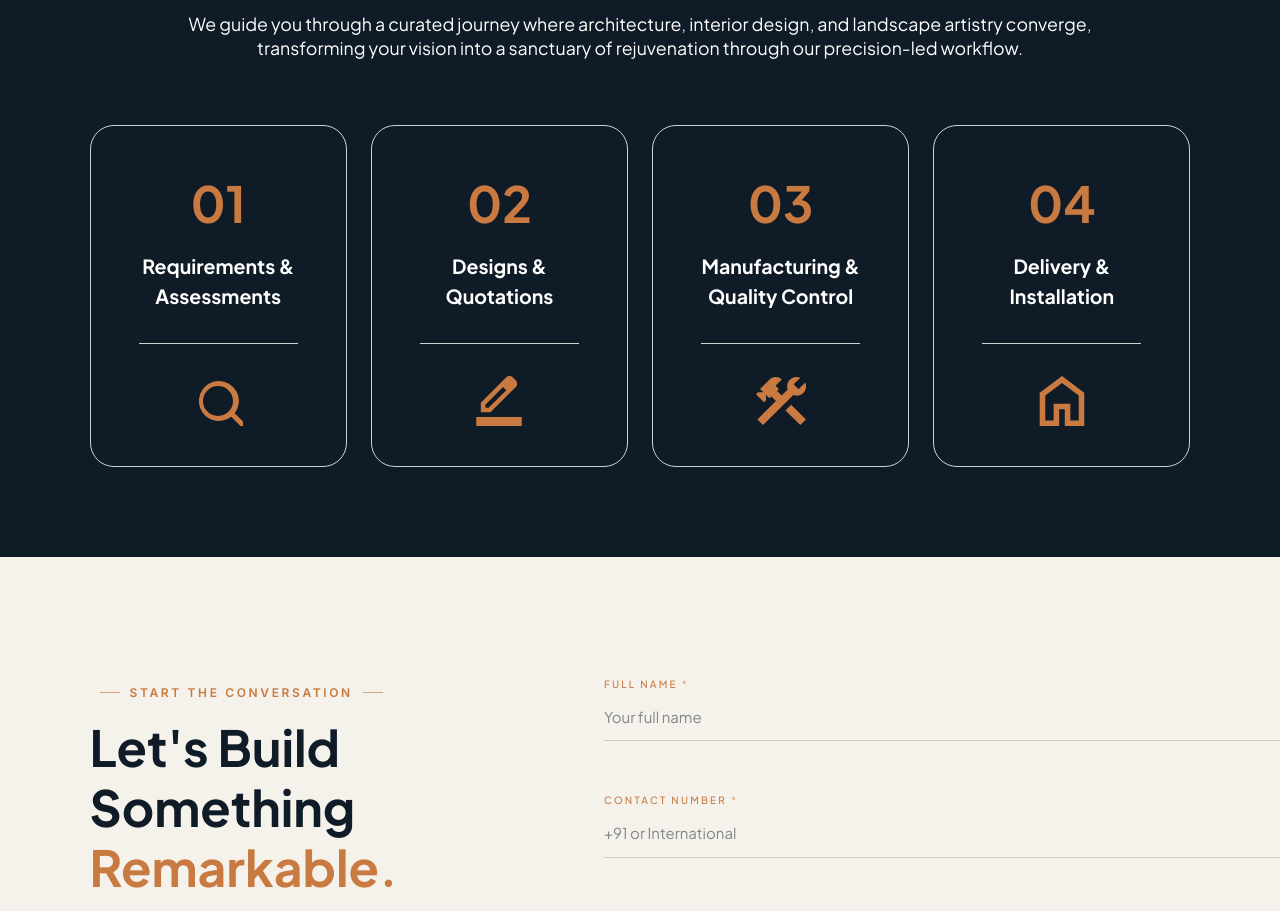
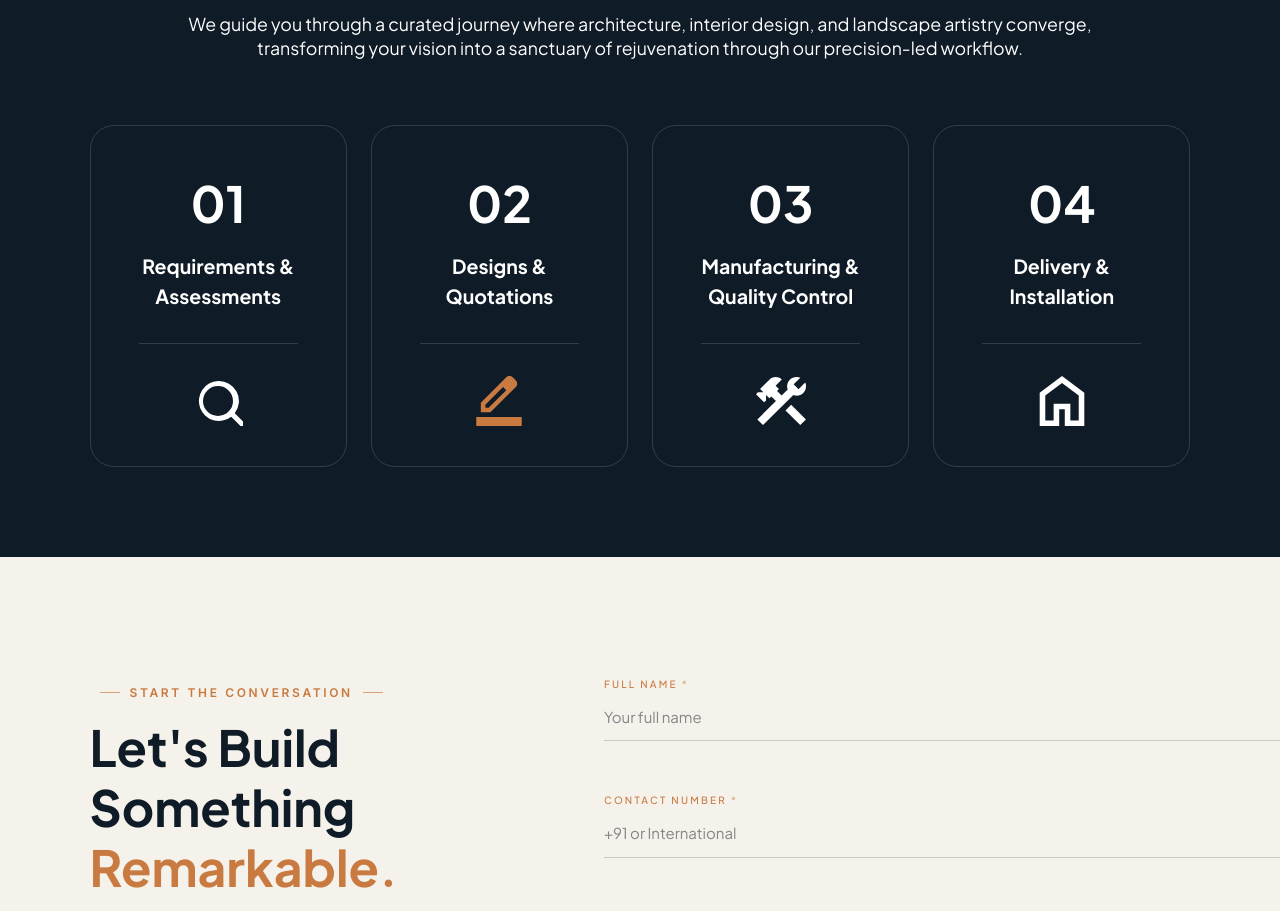
Before and after one commit to saharshcabins/saharshweb, a Next.js app: page / in a window 1280 px wide. Shown: the part 6326-7237 px from the top of the page. Built offline with nearby package versions, Linux system fonts and the light colour scheme.

Commit message:
Our Process cards: numbers and icons white by default, turn orange on hover

```diff
--- a/src/components/ui/OurProcessCardNew.tsx
+++ b/src/components/ui/OurProcessCardNew.tsx
@@ -16,11 +16,16 @@ const OurProcessCardNew: React.FC<OurProcessCardNewProps> = ({
 }) => {
   return (
     <div
-      className="group flex flex-col gap-8 py-10 px-12  rounded-3xl transition-all duration-300 border border-[var(--light-border)] hover:border-[var(--color-primary)] w-full"
+      className="group flex flex-col gap-8 py-10 px-12 rounded-3xl transition-all duration-300 border border-white/15 hover:border-[var(--color-primary)] w-full"
     >
       {/* Number + Title */}
       <div className="flex flex-col gap-3 text-center">
-        <TextBuilder fontSize="56px" weight="extrabold" color="primary">
+        <TextBuilder
+          fontSize="56px"
+          weight="extrabold"
+          color="light"
+          className="group-hover:text-[var(--color-primary)] transition-colors duration-300"
+        >
           {number}
         </TextBuilder>
         <TextBuilder fontSize="22px" weight="bold" color="light" className="whitespace-nowrap">
@@ -29,23 +34,14 @@ const OurProcessCardNew: React.FC<OurProcessCardNewProps> = ({
       </div>
 
       {/* Divider */}
-      <div className="w-full h-px bg-[var(--light-border)] group-hover:bg-[var(--color-primary)] transition-colors duration-300" />
+      <div className="w-full h-px bg-white/15 group-hover:bg-[var(--color-primary)] transition-colors duration-300" />
 
       {/* Icon + Description */}
-     <div className="flex flex-col items-center gap-4">
-  <div className="w-[50px] h-[50px] text-[var(--color-primary)] flex items-center justify-center">
-    <Icon />
-  </div>
-
-  {/* <TextBuilder
-    fontSize="16px"
-    weight="bold"
-    color="lighter"
-    className="leading-[1.4] text-center"
-  >
-    {description}
-  </TextBuilder> */}
-</div>
+      <div className="flex flex-col items-center gap-4">
+        <div className="w-[50px] h-[50px] text-white group-hover:text-[var(--color-primary)] transition-colors duration-300 flex items-center justify-center">
+          <Icon />
+        </div>
+      </div>
     </div>
   );
 };
```
